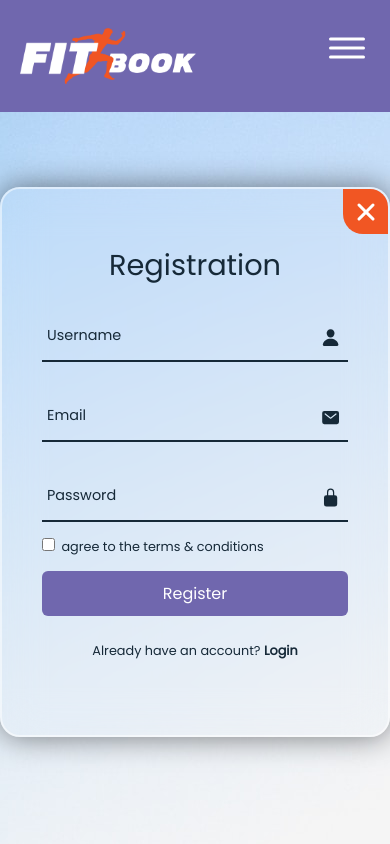
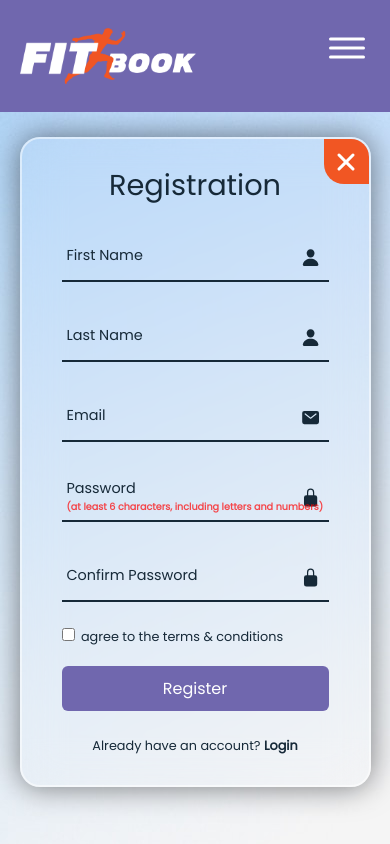
Before and after one commit to warutniy/project_groupA-2, a React (Vite) app in the folder groupA/react/: page /register in a window 390 px wide. Built offline with nearby package versions, Linux system fonts and the light colour scheme.

Commit message:
edit register

```diff
--- a/groupA/react/src/components/login/login.css
+++ b/groupA/react/src/components/login/login.css
@@ -184,8 +184,16 @@ body {
     color: rgba(241, 86, 35, 1);
 }
 
-@media (max-width: 400px) {
+/* =============== MEDIA QUERIES (MEDIUM DEVICES) =============== */
+@media screen and (max-width: 1024px) {
+    .wrapper.login {
+        width: 450px;
+        margin: 0 auto;
+    }
+}
 
+/* =============== MEDIA QUERIES (SMALL DEVICES) =============== */
+@media screen and (max-width: 600px) {
     .wrapper.login {
         width: 100%;
         margin: 0 auto;
--- a/groupA/react/src/components/register/Register.jsx
+++ b/groupA/react/src/components/register/Register.jsx
@@ -13,12 +13,21 @@ const Register = function() {
             <div className="form-box register">
                 <h2>Registration</h2>
                 <form action="#">
-                <div className="input-box">
+                    <div className="input-box full_name">
+                        <div className='first_name'>
                             <span className="icon">
                                 <ion-icon name="person"></ion-icon>
                             </span>
                             <input type="text" required />
-                    <label>Username</label>
+                            <label>First Name</label>
+                        </div>
+                        <div className='last_name'>
+                            <span className="icon">
+                                <ion-icon name="person"></ion-icon>
+                            </span>
+                            <input type="text" required />
+                            <label>Last Name</label>
+                        </div>
                     </div>
                     <div className="input-box">
                         <span className="icon">
@@ -32,9 +41,16 @@ const Register = function() {
                             <ion-icon name="lock-closed"></ion-icon>
                         </span>
                         <input type="password" required />
-                    <label>Password</label>
+                        <label>Password <small>(at least 6 characters, including letters and numbers)</small></label>
                     </div>
-                <div className="remember-forgot">
+                    <div className="input-box">
+                        <span className="icon">
+                            <ion-icon name="lock-closed"></ion-icon>
+                        </span>
+                        <input type="password" required />
+                        <label>Confirm Password</label>
+                    </div>
+                    <div className="agree-condition">
                         <label><input type="checkbox" /> agree to the terms & conditions</label>
                     </div>
                     <button type="submit" className="btn" >Register</button>
--- a/groupA/react/src/components/register/register.css
+++ b/groupA/react/src/components/register/register.css
@@ -21,8 +21,8 @@ body {
 .wrapper.register {
     position: relative;
     top: 40px;
-    width: 400px;
-    height: 550px;
+    width: 650px;
+    height: 650px;
     background: transparent;
     border: 2px solid rgba(255, 255, 255, 0.5);
     border-radius: 20px;
@@ -32,11 +32,13 @@ body {
     justify-content: center;
     align-items: center;
     overflow: hidden;
+    /* border: 1px solid red; */
 }
 
 .wrapper.register .form-box {
     width: 100%;
-    padding: 40px;
+    padding: 10px 40px;
+    /* border: 1px solid red; */
 }
 
 .wrapper.register .icon-close a {
@@ -77,6 +79,19 @@ body {
     height: 50px;
     border-bottom: 2px solid #162938;
     margin: 30px 0;
+    /* border: 1px solid red; */
+}
+
+.wrapper.register .input-box.full_name {
+    width: 100%;
+    display: flex;
+    justify-content: space-between;
+    border-bottom: none;
+}
+
+.wrapper.register .input-box.full_name > div {
+    width: calc(100% / 2 - 10px);
+    border-bottom: 2px solid #162938;
 }
 
 .wrapper.register .input-box label {
@@ -89,6 +104,10 @@ body {
     font-weight: 500;
     pointer-events: none;
     transition: .5s;
+}
+
+.wrapper.register .input-box.full_name .last_name label {
+    left: calc(100% / 2 + 15px);
 }
 
 .wrapper.register .input-box input:focus~label,
@@ -116,27 +135,32 @@ body {
     line-height: 57px;
 }
 
-.wrapper.register .remember-forgot {
+.wrapper.register .input-box.full_name .first_name .icon {
+    right: calc(100% / 2 + 18px);
+}
+
+.wrapper.register .agree-condition {
     font-size: .9em;
     color: #162938;
     font-weight: 500;
-    margin: -15px 0 15px;
+    margin: -5px 0 20px;
     display: flex;
     justify-content: space-between;
+    /* border: 1px solid red; */
 }
 
-.wrapper.register .remember-forgot label input {
+.wrapper.register .agree-condition label input {
     accent-color: rgba(241, 86, 35, 1);
     margin-right: 3px;
 }
 
-.wrapper.register .remember-forgot a {
+.wrapper.register .agree-condition a {
     color: #162938;
     text-decoration: none;
     transition: scale 0.2 ease;
 }
 
-.wrapper.register .remember-forgot a:hover {
+.wrapper.register .agree-condition a:hover {
     text-decoration: underline;
     color: rgba(241, 86, 35, 1);
 }
@@ -184,16 +208,40 @@ body {
     color: rgba(241, 86, 35, 1);
 }
 
-@media (max-width: 400px) {
+/* =============== MEDIA QUERIES (MEDIUM DEVICES) =============== */
+@media screen and (max-width: 1024px) {
+    .wrapper.register {
+        width: 650px;
+        margin: 0 auto;
+    }
+}
 
+/* =============== MEDIA QUERIES (SMALL DEVICES) =============== */
+@media screen and (max-width: 600px) {
     .wrapper.register {
-        width: 100%;
+        width: 90%;
         margin: 0 auto;
     }
 
     .wrapper.login .form-box {
         width: 100%;
         padding: 30px;
+    }
+
+    .wrapper.register .form-box h2 {
+        margin-top: 15px;
+    }
+
+    .wrapper.register .input-box.full_name {
+        flex-wrap: wrap;
+        height: auto;
+        gap: 30px;
+    }
+
+    .wrapper.register .input-box.full_name > div {
+        position: relative;
+        width: 100%;
+        height: 50px;
     }
 
     .wrapper.register .form-box h2 {
@@ -204,7 +252,31 @@ body {
         font-size: 0.9em;
     }
 
-    .wrapper.register .remember-forgot {
+    .wrapper.register .input-box.full_name .first_name label {
+        position: absolute;
+        /* border: 1px solid red; */
+    }
+
+    .wrapper.register .input-box.full_name .last_name label {
+        position: absolute;
+        left: 5px;
+        /* border: 1px solid red; */
+    }
+
+    .wrapper.register .input-box.full_name .first_name .icon {
+        right: 8px;
+    }
+
+    .wrapper.register .input-box label small {
+        /* display: none; */
+        display: block;
+        font-size: 0.6rem;
+        font-weight: 600;
+        color: red;
+        opacity: 0.7;
+    }
+
+    .wrapper.register .agree-condition {
         font-size: 0.8em;
     }
 
```
Lines whose indentation alone changed are shown as unchanged.
